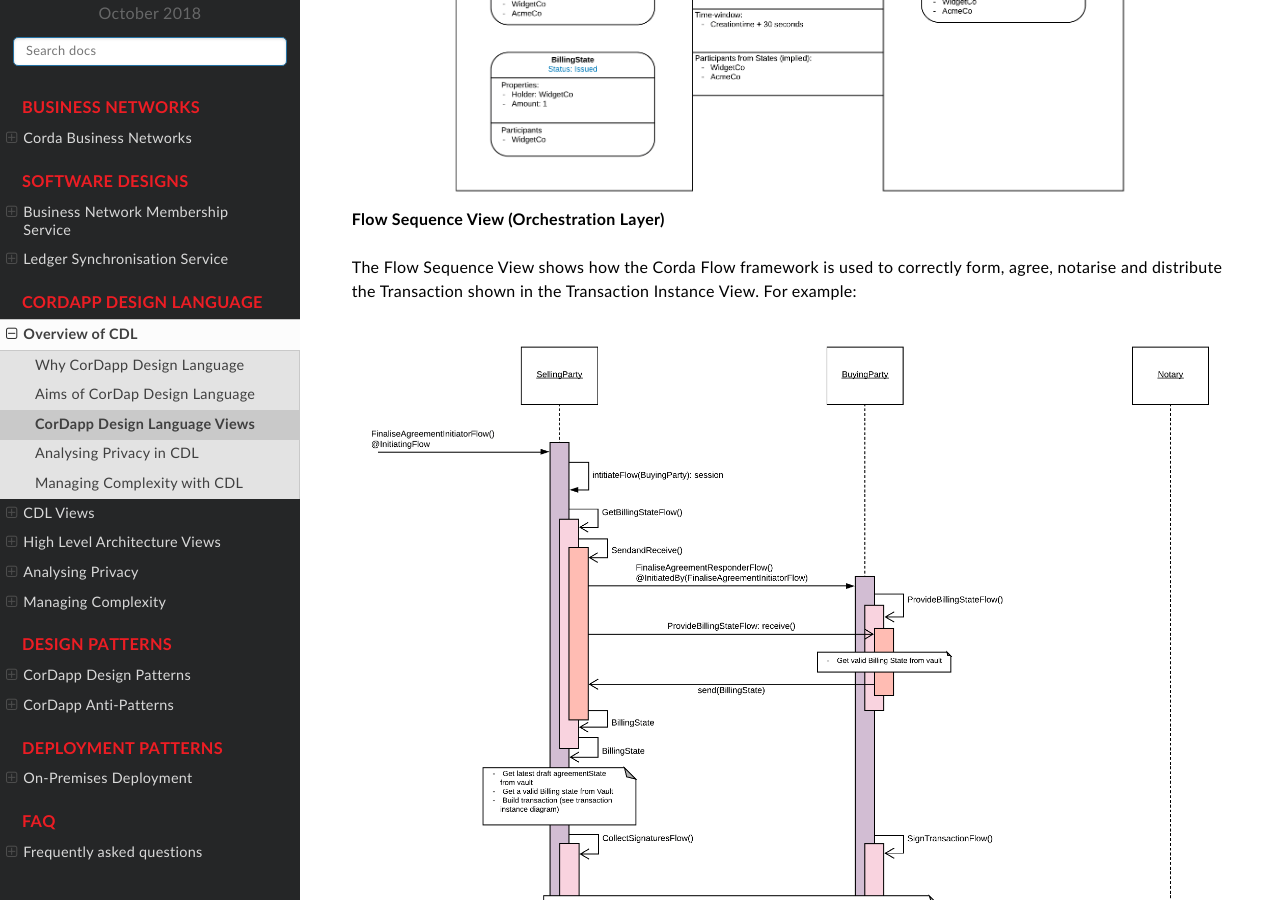
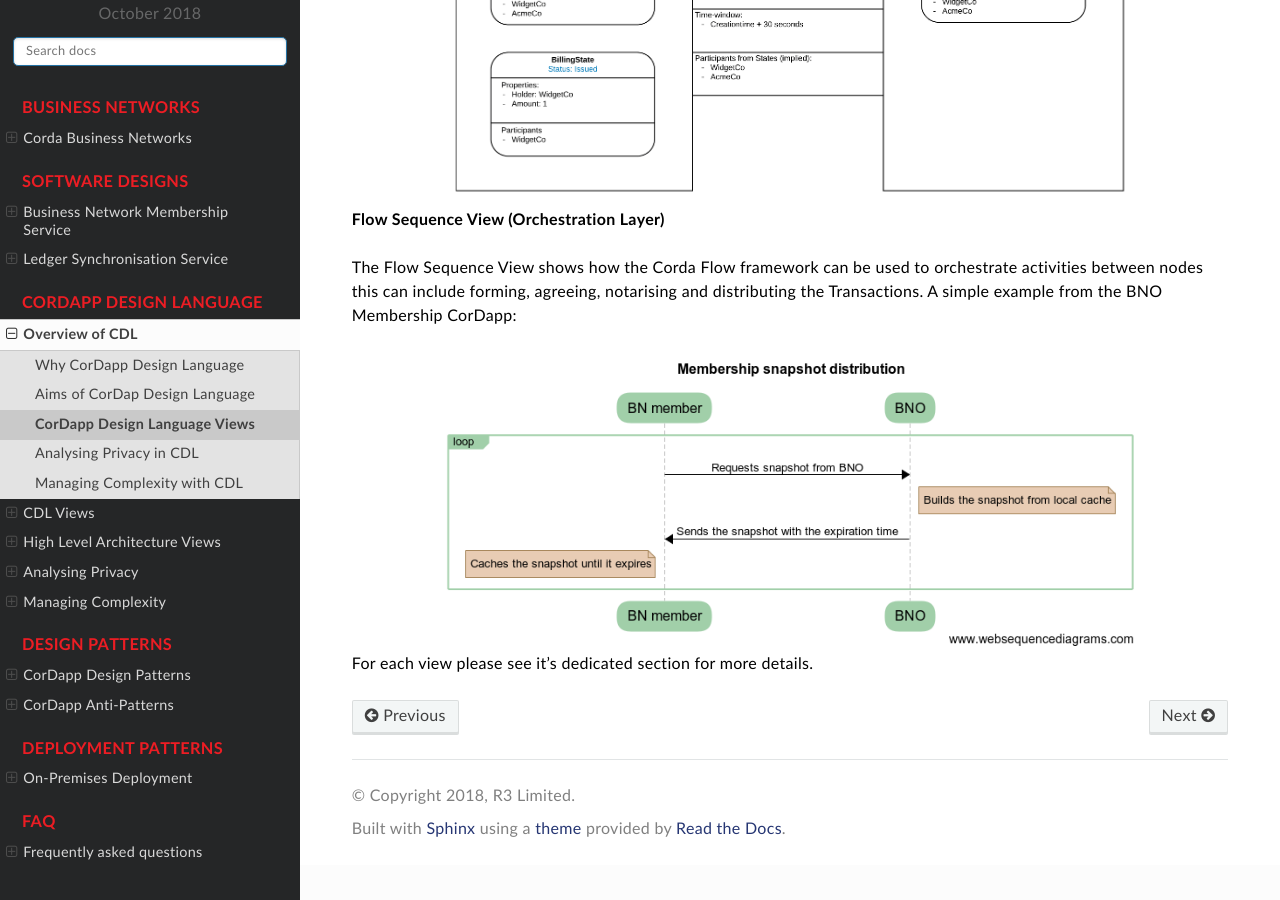
Before and after one commit to corda/corda-solutions, a Sphinx documentation site: the page built from docs/source/corda-modelling-notation/overview/overview-views.rst, in a window 1280 px wide and 900 px high, scrolled down 2861 px. Built offline with Sphinx 7.4.7 and the Read the Docs theme 2.0.0, drawn with Linux system fonts in a browser that asks for light colours.

Commit message:
removed flow view

```diff
--- a/docs/source/corda-modelling-notation/overview/overview-views.rst
+++ b/docs/source/corda-modelling-notation/overview/overview-views.rst
@@ -69,10 +69,10 @@
 
 **Flow Sequence View (Orchestration Layer)**
 
-The Flow Sequence View shows how the Corda Flow framework is used to correctly form, agree, notarise and distribute the Transaction shown in the Transaction Instance View. For example:
+The Flow Sequence View shows how the Corda Flow framework can be used to orchestrate activities between nodes this can include forming, agreeing, notarising and distributing the Transactions. A simple example from the BNO Membership CorDapp:
 
-.. image:: ../resources/overview/CMN2_O_FS_example.png
-  :width: 100%
+.. image:: ../resources/views/CMN2_FS_Plantuml_example.png
+  :width: 80%
   :align: center
 
 
```
